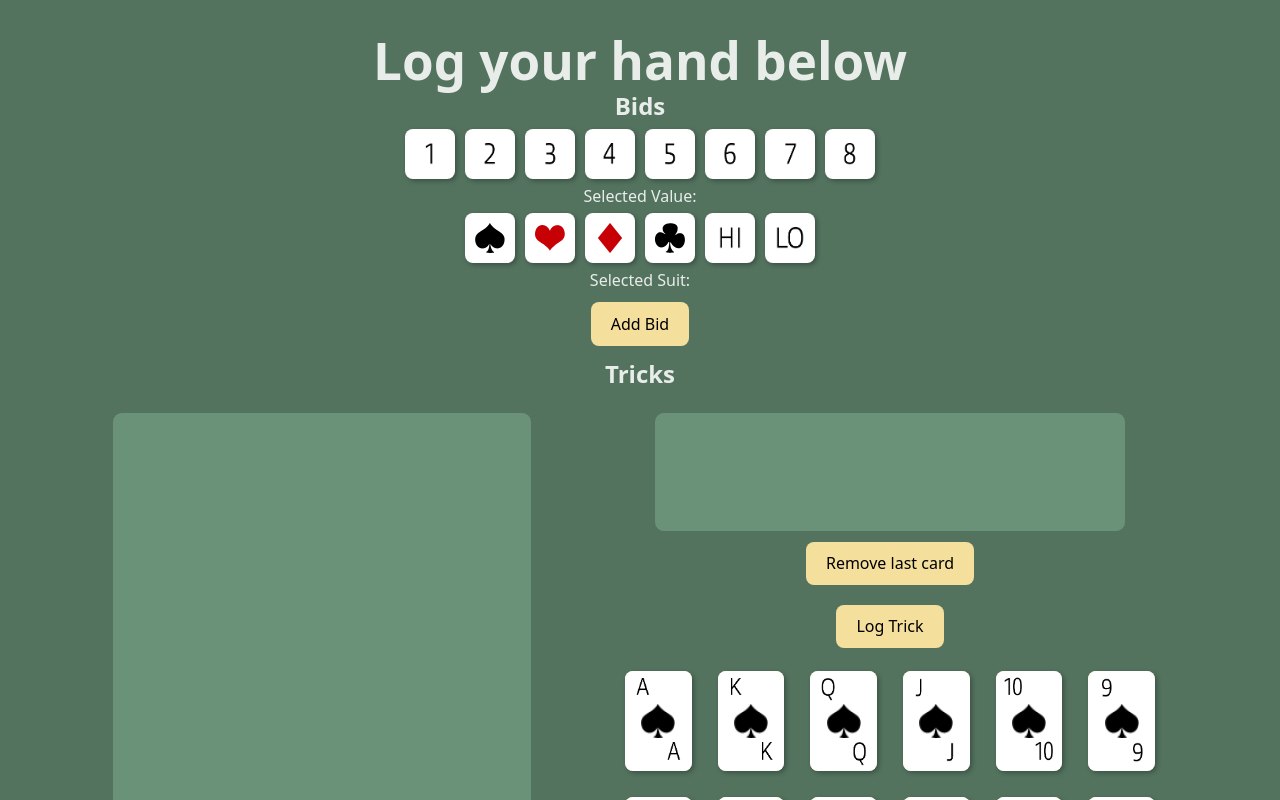
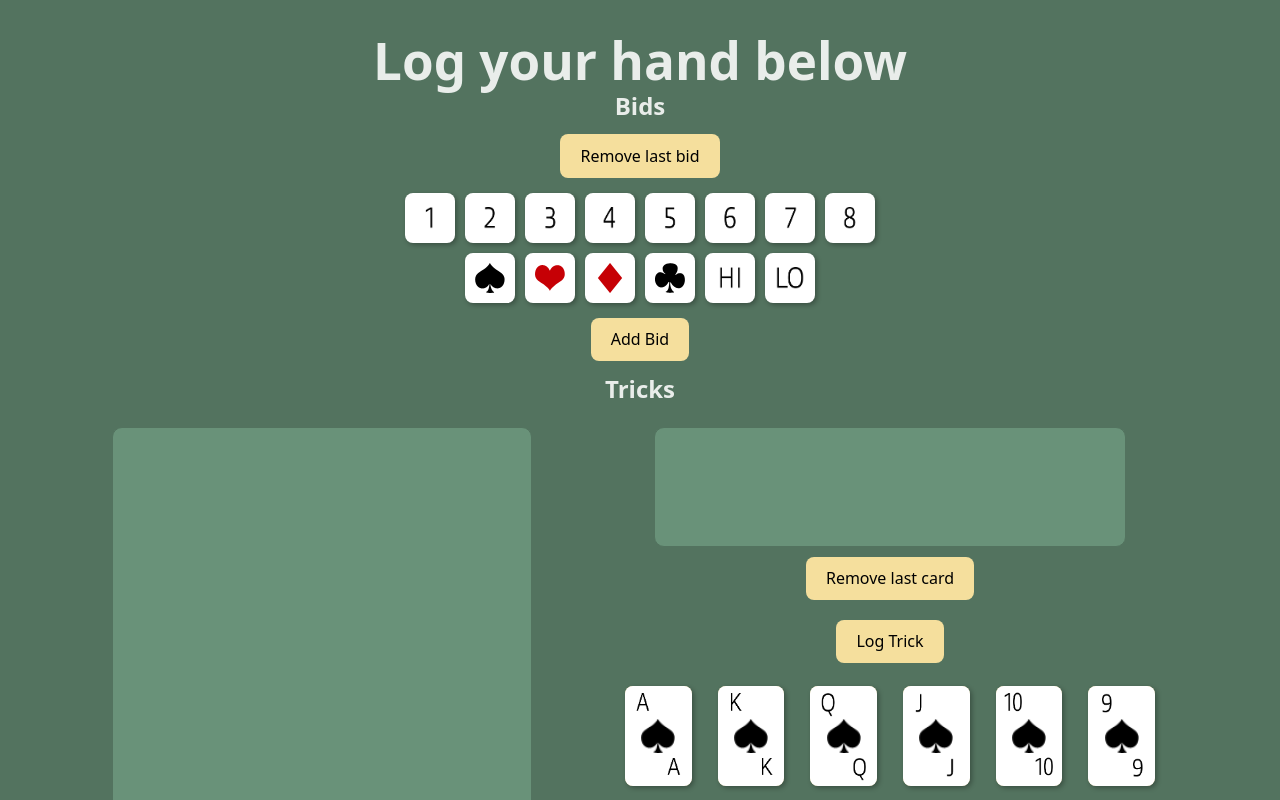
Before and after one commit to caylajr2/euchreData, a React (Vite) app in the folder euchre-data-entry-react/: page / in a window 1280 px wide. Shown: the top 800 px of the page. Built offline with nearby package versions, Linux system fonts and the light colour scheme; a web font is replaced by a local one.

Commit message:
update structure of bid object

```diff
--- a/euchre-data-entry-react/src/components/Bid.jsx
+++ b/euchre-data-entry-react/src/components/Bid.jsx
@@ -1,17 +1,15 @@
 import '../styles/cardImageStyle.css'
-import { biddingSuits, bidValues } from './imageConstants';
+import { biddingSuits, biddingValues } from './imageConstants';
 
 const Bid = ({ bid }) => {
     // get suit and value from bid prop
     const { suit, value } = bid;
-    const suitImg = biddingSuits.find(s => s.name === suit)?.image;
-    const valueImg = bidValues.find(v => v.name === value)?.image;
 
     return (
         <>
             <div className="bid-entry">
-                <img src= {valueImg} alt={value}/>
-                <img src={suitImg} alt={suit} />
+                <img src= {value.image} alt={value.name}/>
+                <img src={suit.image} alt={suit.name} />
             </div>
         </>
     )
--- a/euchre-data-entry-react/src/components/BidButtons.jsx
+++ b/euchre-data-entry-react/src/components/BidButtons.jsx
@@ -1,5 +1,5 @@
 import { useState } from "react";
-import {biddingSuits, bidValues} from './imageConstants.jsx'
+import {biddingSuits, biddingValues} from './imageConstants.jsx'
 import '../styles/bidButtonStyle.css'
 
 const BidButtons = ({ addBid }) => {
@@ -11,7 +11,7 @@ const BidButtons = ({ addBid }) => {
         if (selectedSuit === "" || selectedValue === "") {
             alert("Must select suit and value");
         } else {
-            addBid({ suit: selectedSuit, value: selectedValue });
+            addBid(selectedSuit, selectedValue );
             setSelectedSuit("");
             setSelectedValue("");
         }
@@ -21,7 +21,7 @@ const BidButtons = ({ addBid }) => {
         <form onSubmit={handleSubmitBid}>
 
             <div className="bid-buttons-section">
-                {bidValues.map((value, idx) => (
+                {biddingValues.map((value, idx) => (
                 <label key={idx}>
                     <input
                         type="radio"
@@ -36,11 +36,9 @@ const BidButtons = ({ addBid }) => {
                         src={value.image}
                         alt={`${value.name}`}
                     />
-                    {/* <p>{ value }</p> */}
                 </label>
                 ))}
             </div>
-            <p>Selected Value: {selectedValue}</p>
             <div className="bid-buttons-section">
                 {biddingSuits.map((suit, idx) => (
                     <label className="bid-button-label" key={idx}>
@@ -60,7 +58,6 @@ const BidButtons = ({ addBid }) => {
                 </label>
                 ))}
             </div>
-            <p>Selected Suit: {selectedSuit}</p>
 
             <button type="submit">Add Bid</button>
         </form>
--- a/euchre-data-entry-react/src/components/BidLogger.jsx
+++ b/euchre-data-entry-react/src/components/BidLogger.jsx
@@ -2,7 +2,7 @@ import '../styles/cardImageStyle.css'
 import Bid from './Bid'
 import BidButtons from './BidButtons'
 
-const BidLogger = ({ bids, addBid }) => {
+const BidLogger = ({ bids, addBid, removeBid }) => {
 
     return (
         <>
@@ -13,6 +13,7 @@ const BidLogger = ({ bids, addBid }) => {
                     </li>
                 )}
             </ul>
+            <button onClick={removeBid}>Remove last bid</button>
             <BidButtons addBid={ addBid } />
         </>
     )
--- a/euchre-data-entry-react/src/components/HandLogger.jsx
+++ b/euchre-data-entry-react/src/components/HandLogger.jsx
@@ -2,7 +2,7 @@ import { useState } from 'react'
 import '../styles/cardImageStyle.css'
 import BidLogger from './BidLogger'
 import TrickLogger from './TrickLogger'
-import {cardSuits, cardValues} from './imageConstants.jsx'
+import {cardSuits, cardValues, biddingSuits, biddingValues} from './imageConstants.jsx'
 
 
 const HandLogger = ({ addHandToFile }) => {
@@ -30,13 +30,24 @@ const HandLogger = ({ addHandToFile }) => {
     }
 
     // function to add bid to array of logged bids
-    const addBidToHand = (bid) => {
+    const addBidToHand = (newSuit, newValue) => {
         if (bids.length >= 6) {
         alert("Can only have six bids in a hand");
-        } else if (bids.length !== 0 && bid.value <= bids.at(-1).value) {
+        } else if (bids.length !== 0 && newValue <= bids.at(-1).value.value) {
         alert("Bid must be larger than previous bid");
         } else {
-        setBids(prev => [...prev, bid]);
+            const suit = biddingSuits.find(e => e.name === newSuit);
+            const value = biddingValues.find(e => e.name === newValue);
+            const newBid = { suit, value }
+            setBids(prev => [...prev, newBid]);
+        }
+    }
+
+    const removeBidFromHand = () => {
+        if (bids.length <= 0) {
+        alert("Can only have six bids in a hand");
+        } else {
+        setBids(prev => prev.slice(0,-1));
         }
     }
 
@@ -83,7 +94,7 @@ const HandLogger = ({ addHandToFile }) => {
         <>
             {/* BidLogger updates the bids array */}
             <h2>Bids</h2>
-            <BidLogger bids={bids} addBid={addBidToHand} />
+            <BidLogger bids={bids} addBid={addBidToHand} removeBid={removeBidFromHand} />
             {/* TrickLogger updates tricks array with each full trick */}
             <h2>Tricks</h2>
             <TrickLogger tricksPlayed={tricks} addTrick={addTrickToHand} deck={deck} addCardToDeck={addCardToDeck} removeCardFromDeck={removeCardFromDeck} />
--- a/euchre-data-entry-react/src/components/imageConstants.jsx
+++ b/euchre-data-entry-react/src/components/imageConstants.jsx
@@ -22,7 +22,7 @@ import six from '../assets/6.png'
 import seven from '../assets/7.png'
 import eight from '../assets/8.png'
 
-export const bidValues = [
+export const biddingValues = [
     {
         name: '1',
         image: one,
```
Also changed, not shown: 1 other file (tests, documents, lock files or other folders).
